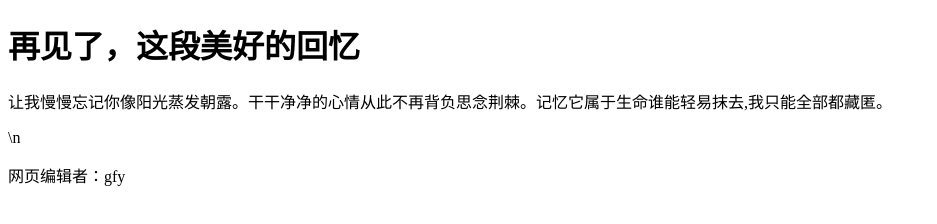
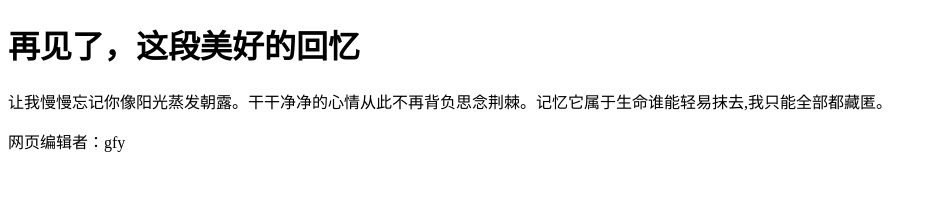
Before and after one commit to gfy201103/gfy1, a plain HTML site: page index.html in a window 1280 px wide. Shown: the whole page, without its empty margins (0-937 px from the left). Drawn offline with Linux system fonts and the light colour scheme.

Commit message:
index.html

```diff
--- a/index.html
+++ b/index.html
@@ -8,7 +8,7 @@
 
 <h1>再见了，这段美好的回忆</h1>
 <p>让我慢慢忘记你像阳光蒸发朝露。干干净净的心情从此不再背负思念荆棘。记忆它属于生命谁能轻易抹去,我只能全部都藏匿。</p>
-<p>\n</p>
+<p></p>
 <p>网页编辑者：gfy</p>
 </body>
 </html>
```
